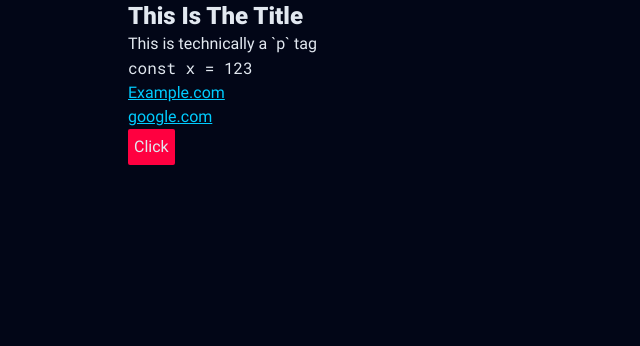
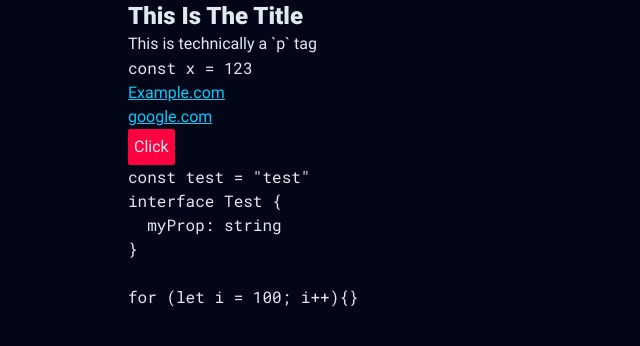
Before and after one commit to Josehower/k90, a Next.js app: page / in a window 1280 px wide. Shown: the top 346 px of the page, without its empty margins (0-640 px from the left). Built offline with nearby package versions, Linux system fonts and the light colour scheme; what tailwind-highlightjs would draw is missing.

Commit message:
Add code block component

```diff
--- /dev/null
+++ b/app/_components/CodeBlock.tsx
@@ -0,0 +1,18 @@
+import hljs from "highlight.js/lib/core"
+import typescript from "highlight.js/lib/languages/typescript"
+
+hljs.registerLanguage("typescript", typescript)
+
+// this should only be used to display static content (hence the "dangerously")
+export default function CodeBlock(props: { code: string }) {
+  return (
+    <pre>
+      <code
+        className="language-typescript hljs"
+        dangerouslySetInnerHTML={{
+          __html: hljs.highlight(props.code, { language: "typescript" }).value,
+        }}
+      />
+    </pre>
+  )
+}
--- a/app/page.tsx
+++ b/app/page.tsx
@@ -1,4 +1,5 @@
 import Link from "next/link"
+import CodeBlock from "./_components/CodeBlock"
 
 export default function Home() {
   return (
@@ -25,6 +26,15 @@ export default function Home() {
       <button className="rounded-sm bg-neon-red p-1.5 transition-transform hover:scale-105">
         Click
       </button>
+      <br />
+      <CodeBlock
+        code={`const test = "test"
+interface Test {
+  myProp: string
+}
+
+for (let i = 100; i++){}`}
+      />
     </main>
   )
 }
--- a/tailwind.config.ts
+++ b/tailwind.config.ts
@@ -2,6 +2,7 @@ import type { Config } from "tailwindcss"
 
 const config: Config = {
   content: ["./app/**/*.{js,ts,jsx,tsx,mdx}", "./mdx-components.tsx"],
+  exclude: ["./app/_components/CodeBlock.tsx"],
   safelist: [
     {
       pattern: /hljs+/,
```
Also changed, not shown: app/markdown-test/page.mdx (+3 -3 lines).
